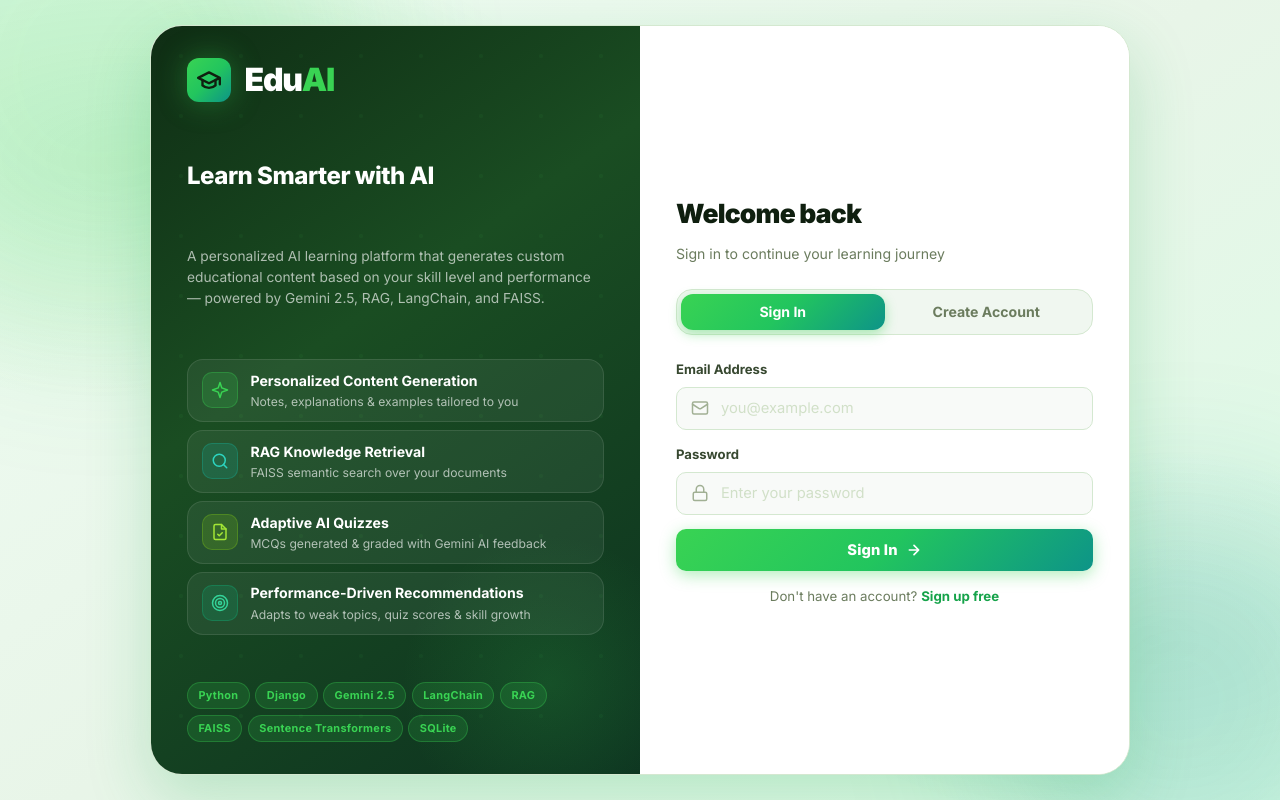
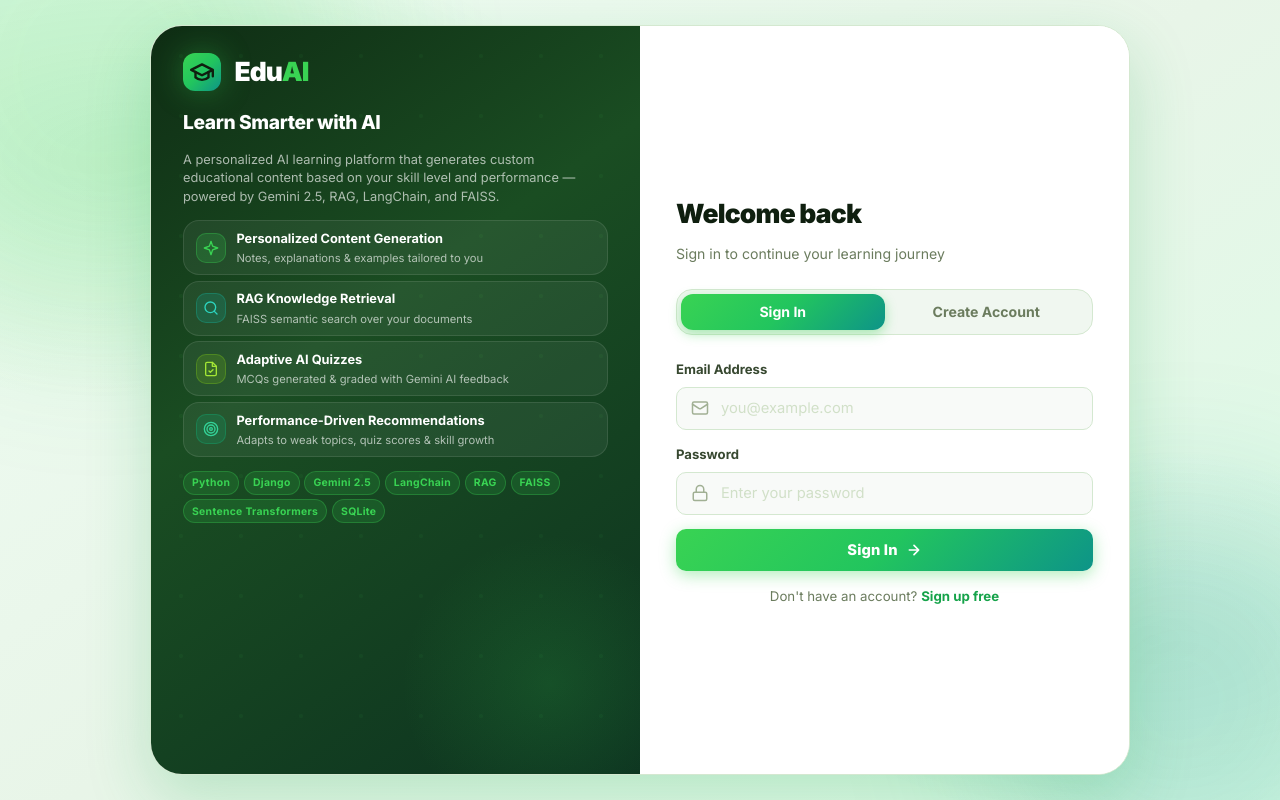
Before and after one commit to kowsalya2025/AIcontant, a Django app: page / in a window 1280 px wide. Run offline with Django 4.2, Linux system fonts and the light colour scheme; parts of the project's set-up code (start-up, migrations or seed data) failed here and were passed over.

Commit message:
Add generous bottom padding and compact layout for left hero sidebar

```diff
--- a/frontend/static/css/styles.css
+++ b/frontend/static/css/styles.css
@@ -170,10 +170,11 @@ button { font-family: inherit; cursor: pointer; }
 /* left hero panel */
 .auth-hero {
   background: linear-gradient(145deg, #0f2d14 0%, #1a4d22 40%, #0d3320 100%);
-  padding: 1.75rem 2.25rem 2rem 2.25rem;
+  padding: 1.5rem 2rem 2.5rem 2rem;
   height: 100%;
   max-height: 750px;
-  display: flex; flex-direction: column; justify-content: space-between;
+  display: flex; flex-direction: column; justify-content: flex-start;
+  gap: 0.5rem;
   position: relative; overflow: hidden;
 }
 .auth-hero::before {
@@ -217,8 +218,8 @@ button { font-family: inherit; cursor: pointer; }
 
 .feature-list { display: flex; flex-direction: column; gap: 0.5rem; position: relative; z-index: 1; }
 .feature-item {
-  display: flex; align-items: center; gap: 0.75rem;
-  padding: 0.55rem 0.9rem;
+  display: flex; align-items: center; gap: 0.65rem;
+  padding: 0.42rem 0.75rem;
   background: rgba(255,255,255,0.06);
   border: 1px solid rgba(255,255,255,0.1);
   border-radius: var(--r-md);
--- a/frontend/templates/index.html
+++ b/frontend/templates/index.html
@@ -8,7 +8,7 @@
   <link rel="preconnect" href="https://fonts.googleapis.com">
   <link href="https://fonts.googleapis.com/css2?family=Inter:wght@300;400;500;600;700;800;900&family=Fira+Code:wght@400;500&display=swap" rel="stylesheet">
   {% load static %}
-  <link rel="stylesheet" href="{% static 'css/styles.css' %}?v=755">
+  <link rel="stylesheet" href="{% static 'css/styles.css' %}?v=757">
   <style>
     html, body.auth-page {
       height: 100vh !important;
@@ -24,9 +24,26 @@
     .auth-hero {
       height: 100% !important;
       max-height: 750px !important;
-      padding: 1.75rem 2.25rem 2rem 2.25rem !important;
+      padding: 1.5rem 2rem 2.5rem 2rem !important;
+      display: flex !important;
+      flex-direction: column !important;
+      justify-content: flex-start !important;
+      gap: 0.5rem !important;
       overflow: hidden !important;
     }
+    .auth-hero .logo-mark { margin-bottom: 0.35rem !important; }
+    .auth-hero .logo-icon { width: 38px !important; height: 38px !important; font-size: 1.2rem !important; }
+    .auth-hero .brand-name { font-size: 1.65rem !important; }
+    .auth-hero .brand-tagline { font-size: 1.2rem !important; margin-bottom: 0.25rem !important; }
+    .auth-hero .brand-desc { font-size: 0.8rem !important; line-height: 1.45 !important; margin-bottom: 0.35rem !important; }
+    .auth-hero .feature-list { gap: 0.35rem !important; }
+    .auth-hero .feature-item { padding: 0.42rem 0.75rem !important; gap: 0.65rem !important; }
+    .auth-hero .feat-icon { width: 30px !important; height: 30px !important; }
+    .auth-hero .feat-icon svg { width: 16px !important; height: 16px !important; }
+    .auth-hero .feat-title { font-size: 0.8rem !important; }
+    .auth-hero .feat-sub { font-size: 0.7rem !important; }
+    .auth-hero .tech-badges { margin-top: 0.35rem !important; gap: 0.3rem !important; }
+    .auth-hero .tech-badge { font-size: 0.65rem !important; padding: 0.15rem 0.5rem !important; }
     .auth-card {
       height: 100% !important;
       max-height: 750px !important;
@@ -254,7 +271,7 @@
 
 </div>
 
-<script src="{% static 'js/app.js' %}?v=756"></script>
+<script src="{% static 'js/app.js' %}?v=757"></script>
 <script>
 function switchTab(tab) {
   const lf=document.getElementById('loginForm'),rf=document.getElementById('registerForm');
```
